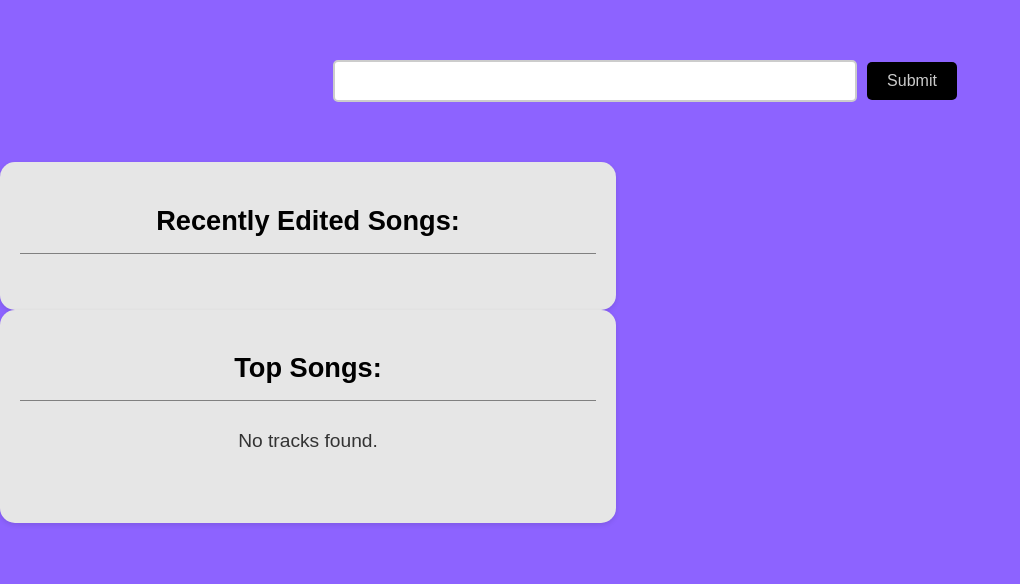
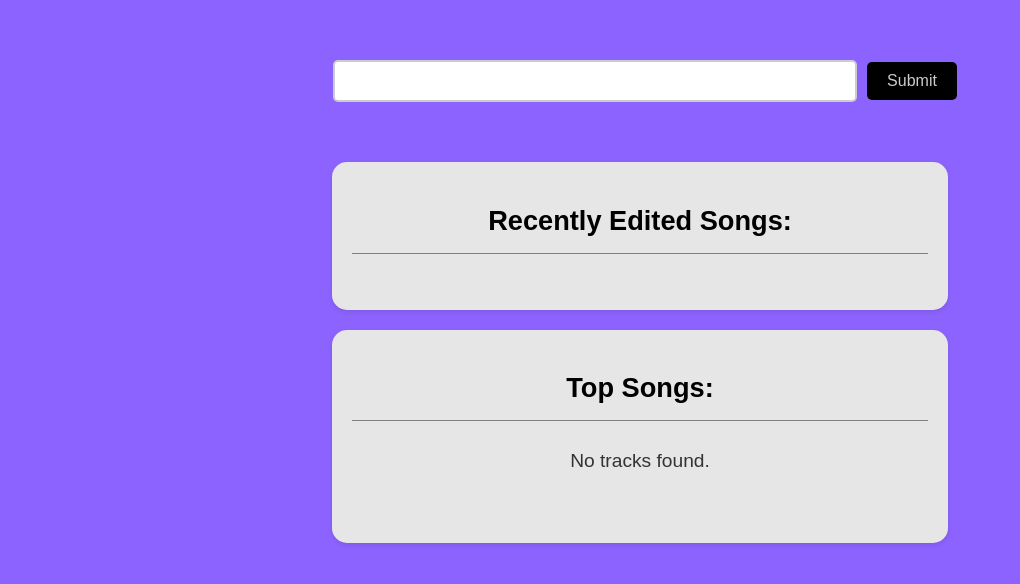
Before and after one commit to ManuXavier43/SongSlicer, a Flask app: page / in a window 1280 px wide. Shown: the part 85-669 px from the top of the page, without its empty margins (0-1020 px from the left). Run offline with Flask 2, Linux system fonts and the light colour scheme; some libraries are stand-ins or nearby versions.

Commit message:
frontend box changes

```diff
--- a/src/templates/home.html
+++ b/src/templates/home.html
@@ -89,6 +89,9 @@
             border-radius: 15px;
             box-shadow: 0 2px 5px rgba(0, 0, 0, 0.1);
             height: auto; /* Flexible height for varying content */
+
+            margin: auto; /*center*/
+            margin-bottom: 20px;
         }
 
         /* Center content on smaller screens */
```
